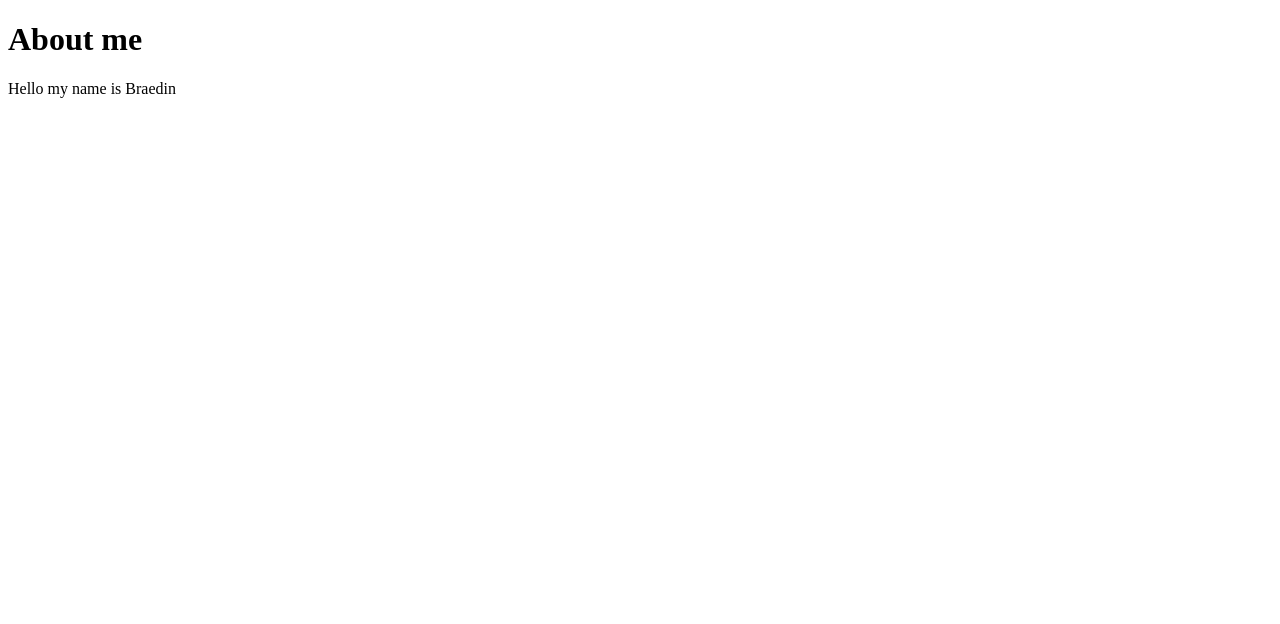
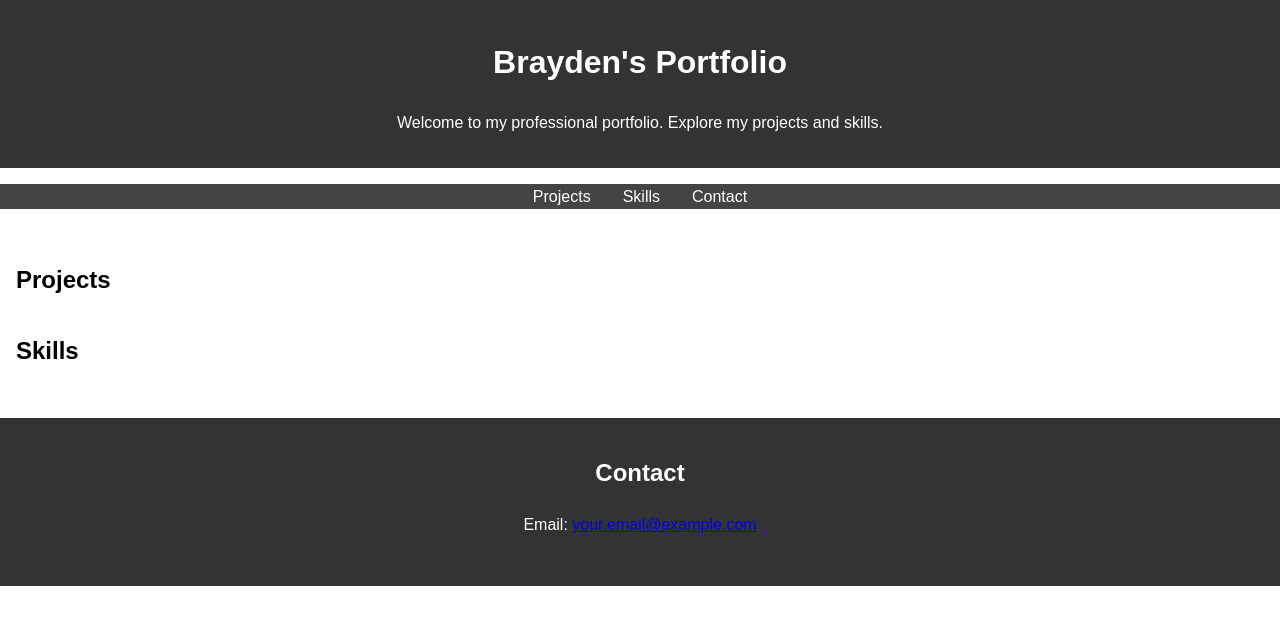
Before and after one commit to BraedinM/BraedinM.github.io, a plain HTML site: page index.html in a window 1280 px wide. Drawn offline with Linux system fonts and the light colour scheme.

Commit message:
Framework for a portfolio

```diff
--- a/index.html
+++ b/index.html
@@ -1,13 +1,39 @@
 <!DOCTYPE html>
 <html lang="en">
-    <head>
-        <meta charset="UTF-8">
-        <meta name="viewport" content="width=device-width">
-        <meta http-equiv="X-UA-Compatible" content="ie-edge">
-        <title>Braedin May</title>
-    </head>
-    <body>
-        <h1>About me</h1>
-        <P>Hello my name is Braedin</P>
-    </body>
+<head>
+    <meta charset="UTF-8">
+    <meta name="viewport" content="width=device-width, initial-scale=1.0">
+    <title>Brayden's Portfolio</title>
+    <link rel="stylesheet" href="style.css">
+</head>
+<body>
+    <header>
+        <h1>Brayden's Portfolio</h1>
+        <p>Welcome to my professional portfolio. Explore my projects and skills.</p>
+    </header>
+    <nav>
+        <ul>
+            <li><a href="#projects">Projects</a></li>
+            <li><a href="#skills">Skills</a></li>
+            <li><a href="#contact">Contact</a></li>
+        </ul>
+    </nav>
+    <main>
+        <section id="projects">
+            <h2>Projects</h2>
+            <!-- Add your projects here -->
+        </section>
+        <section id="skills">
+            <h2>Skills</h2>
+            <!-- List your skills here -->
+        </section>
+    </main>
+    <footer>
+        <section id="contact">
+            <h2>Contact</h2>
+            <p>Email: <a href="mailto:your.email@example.com">your.email@example.com</a></p>
+        </section>
+    </footer>
+    <script src="scripts.js"></script>
+</body>
 </html>
--- /dev/null
+++ b/scripts.js
@@ -0,0 +1 @@
+// saved for javascript functionality
--- /dev/null
+++ b/style.css
@@ -0,0 +1,38 @@
+body {
+    font-family: Arial, sans-serif;
+    line-height: 1.6;
+    margin: 0;
+    padding: 0;
+}
+
+header, footer {
+    background-color: #333;
+    color: #fff;
+    text-align: center;
+    padding: 1em 0;
+}
+
+nav ul {
+    display: flex;
+    justify-content: center;
+    list-style: none;
+    background-color: #444;
+    padding: 0;
+}
+
+nav ul li {
+    margin: 0 1em;
+}
+
+nav ul li a {
+    color: #fff;
+    text-decoration: none;
+}
+
+main {
+    padding: 1em;
+}
+
+section {
+    margin-bottom: 2em;
+}
```
